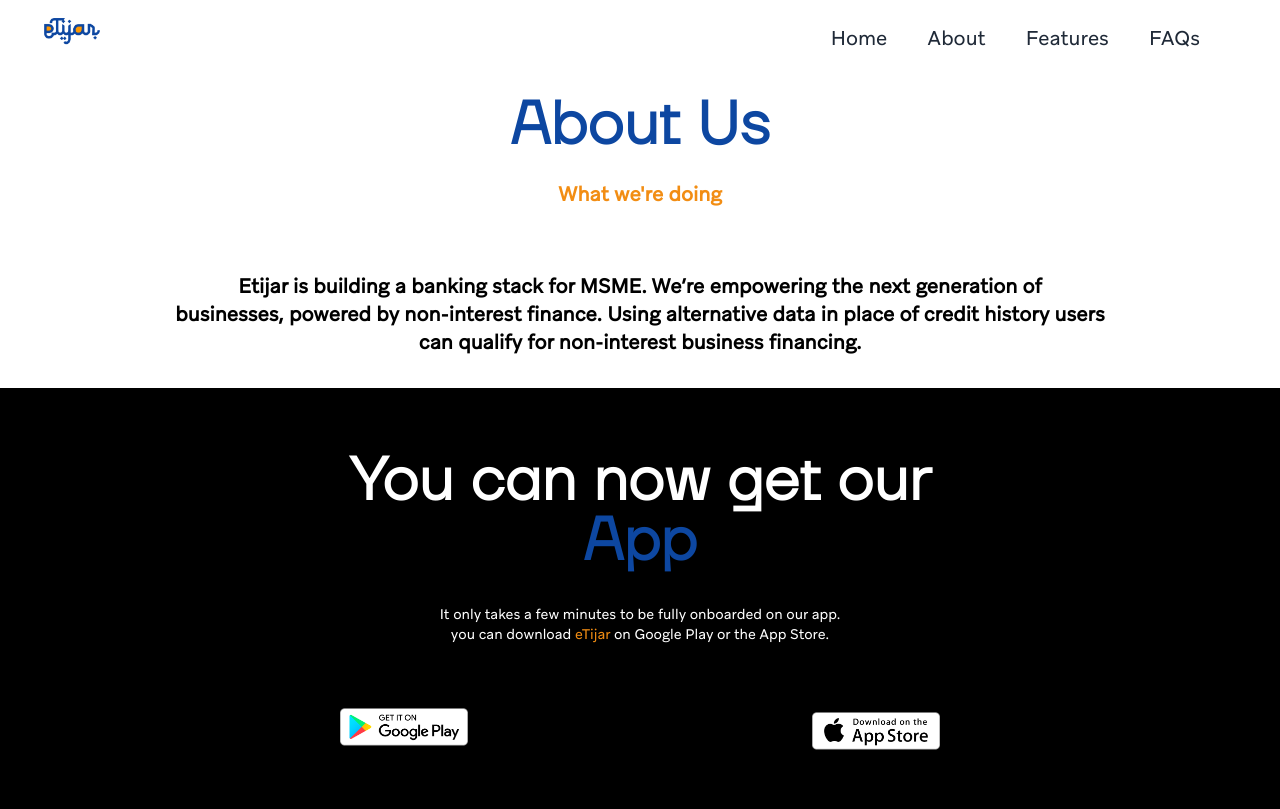
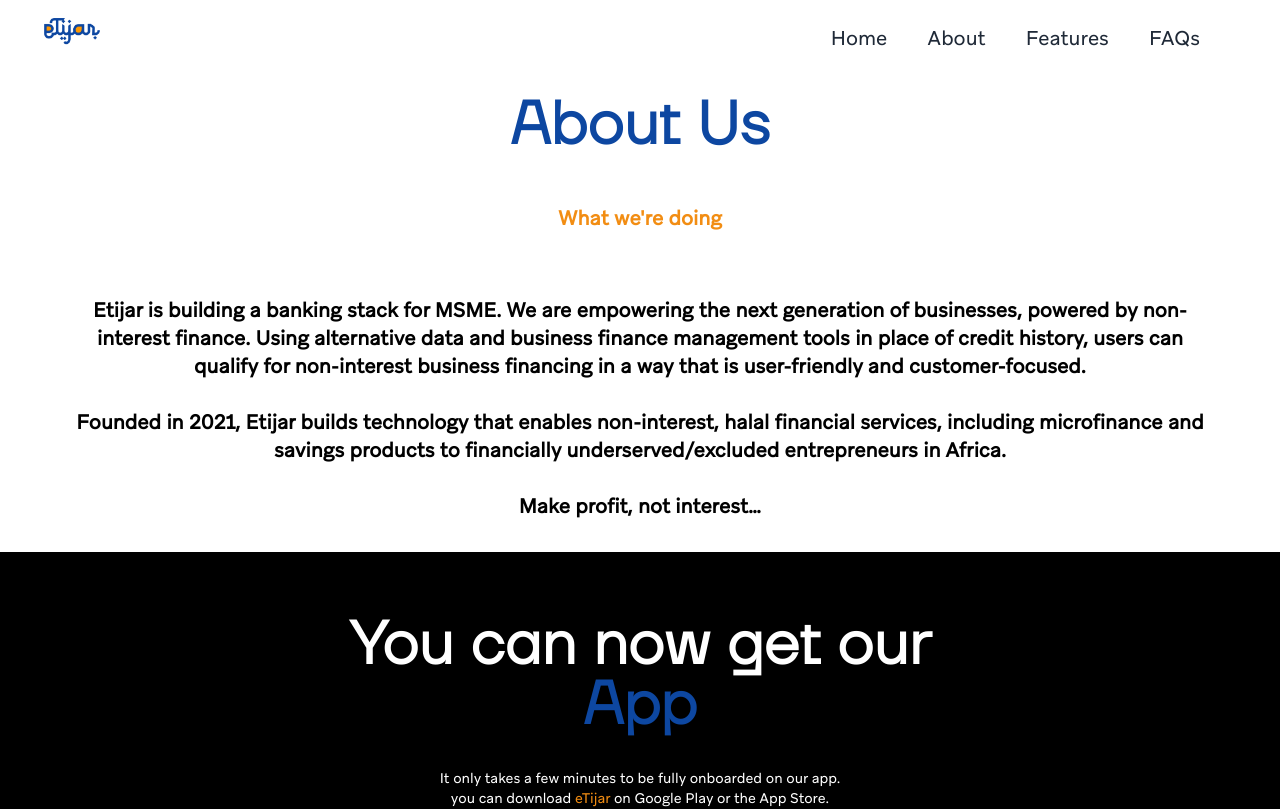
Before and after one commit to eTijar/etijarLanding, a Next.js app: page /about in a window 1280 px wide. Shown: the top 809 px of the page. Built offline with nearby package versions, Linux system fonts and the light colour scheme.

Commit message:
fixed the header

```diff
--- a/pages/about/index.js
+++ b/pages/about/index.js
@@ -16,11 +16,14 @@
       {/*Hero*/}
       <Header />
       <div className='w-full bg-white 2xl:px-72 xl:px-16 px-10 md:pt-24 pt-14'>
-      <h3 className='ttf text-primary xl:text-6xl md:text-5xl sm:text-5xl text-4xl font-black text-center'>About Us</h3> <br />
+      <h3 className='ttf text-primary xl:text-6xl md:text-5xl sm:text-5xl text-4xl font-black text-center'>About Us</h3> <br /><br />
       <p className='aribau text-secondary md:text-xl text-lg font-black mb-2 text-center'>What we&apos;re doing</p>
-      <p className='aribau text-black font-bold md:text-xl text-sm text-center md:mt-16 mt-10'>Etijar is building a banking stack for MSME. We’re empowering
-       the next generation of <br /> businesses, powered by non-interest finance.
-        Using alternative data in place of credit history users <br /> can qualify for non-interest business financing.</p>
+      <p className='aribau text-black font-bold md:text-xl text-sm text-center md:mt-16 mt-10'>Etijar is building a banking stack for MSME. We are empowering the next generation of businesses,
+       powered by non-interest finance. Using alternative data and business finance management tools in place of credit
+      history, users can qualify for non-interest business financing in a way that is user-friendly and customer-focused.
+      <br /> <br />Founded in 2021, Etijar builds technology that enables non-interest, halal financial services, including microfinance
+      and savings products to financially underserved/excluded entrepreneurs in Africa.
+      <br /> <br /> Make profit, not interest…</p>
         </div>
 
       <Footer />
```
